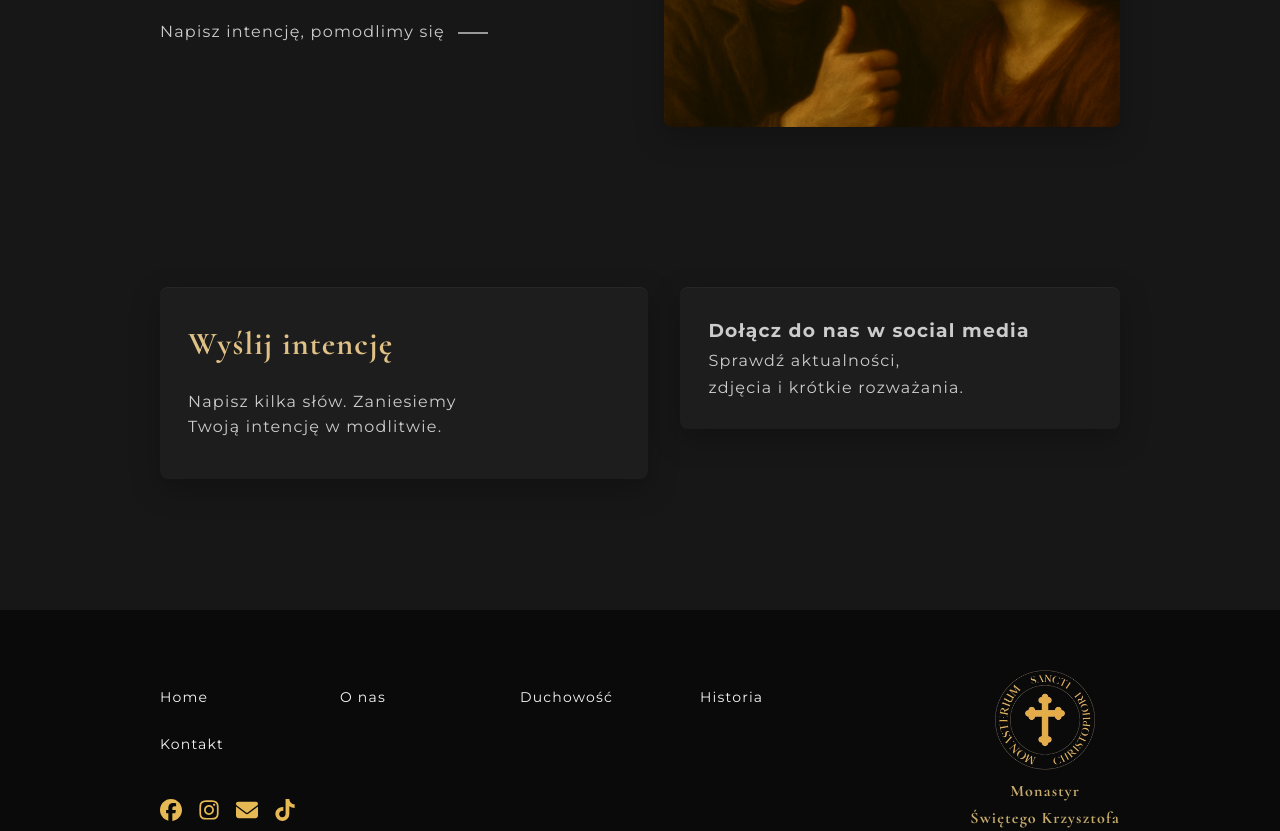
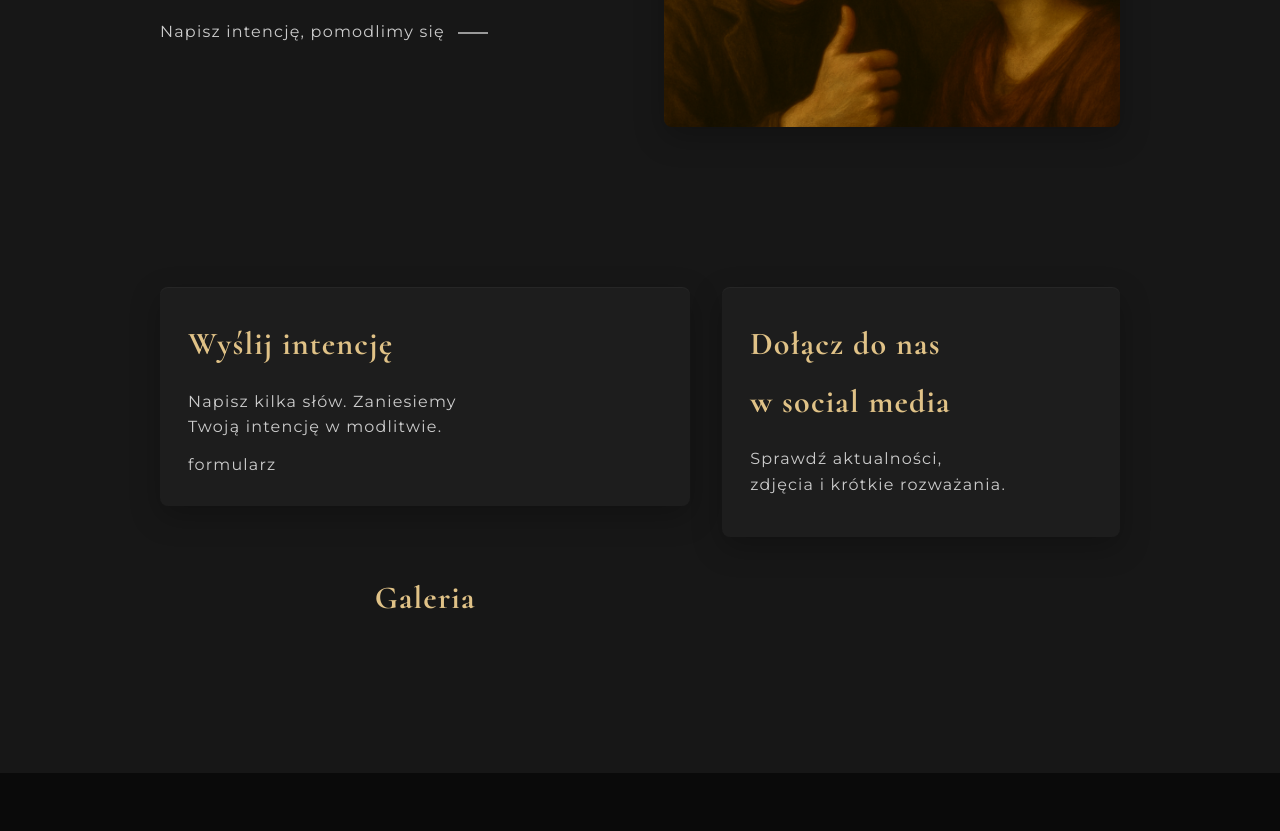
Before and after one commit to OllaWilk/monastyr_nextjs, a Next.js app: page /kontakt in a window 1280 px wide. Shown: the part 421-1252 px from the top of the page. Built offline with nearby package versions, Linux system fonts and the light colour scheme.

Commit message:
feat: add localIntentionForm component

```diff
--- a/app/kontakt/kontakt.module.scss
+++ b/app/kontakt/kontakt.module.scss
@@ -8,7 +8,7 @@
 .wrapper {
   @include m.container;
   display: grid;
-  grid-template-columns: 1fr 0.9fr;
+  grid-template-columns: 1.2fr 0.9fr;
   gap: clamp(1rem, 3vw, 2rem);
   align-items: start;
 
@@ -16,13 +16,14 @@
     grid-template-columns: 1fr;
   }
 
-  .card, .aside {
+  .card,
+  .aside {
     background-color: var(--background-color-light);
     border-radius: var(--border-radius);
     padding: clamp(1rem, 3vw, 1.75rem);
     box-shadow: var(--box-shadow);
     z-index: 2;
-
+    width: 100%;
     gap: 1.5rem;
     overflow: hidden;
   }
--- a/app/kontakt/page.tsx
+++ b/app/kontakt/page.tsx
@@ -5,6 +5,7 @@ import { Paragraph } from "@/components/Paragraph/Paragraph";
 import { Titles } from "@/components/Titles/Titles";
 import { kontaktData } from "@/data/kontakt/kontakt";
 import styles from "./kontakt.module.scss";
+import { IntentionForm } from "@/components/IntentionForm/IntentionForm";
 export default function Kontakt() {
   const { form } = kontaktData;
 
@@ -18,12 +19,18 @@ export default function Kontakt() {
         <div className={styles.card}>
           <Titles as="h2" title={form.title} />
           <Paragraph text={form.description} />
+          <IntentionForm />
         </div>
 
         <aside className={styles.aside}>
-          <h3>Dołącz do nas w social media</h3>
-          <p>Sprawdź aktualności, zdjęcia i krótkie rozważania.</p>
+          <Titles as="h2" title={"Dołącz do nas w social media"} />
+          <Paragraph
+            text={"Sprawdź aktualności, zdjęcia i krótkie rozważania."}
+          />
         </aside>
+        <div>
+          <Titles as="h2" title={"Galeria"} />
+        </div>
       </section>
     </div>
   );
--- a/components/IntentionForm/IntentionForm.module.scss
+++ b/components/IntentionForm/IntentionForm.module.scss
@@ -0,0 +1,5 @@
+.intentionForm {
+  background-color: red;
+  width: 200px;
+  height: 200px;
+}
--- /dev/null
+++ b/components/IntentionForm/IntentionForm.tsx
@@ -0,0 +1,13 @@
+"use client";
+
+import React from "react";
+import styles from "./IntentionForm.module.scss";
+
+export const IntentionForm = () => {
+  return (
+    <div className={styles.IntentionForm}>
+      <p>formularz</p>
+      <form></form>
+    </div>
+  );
+};
```
